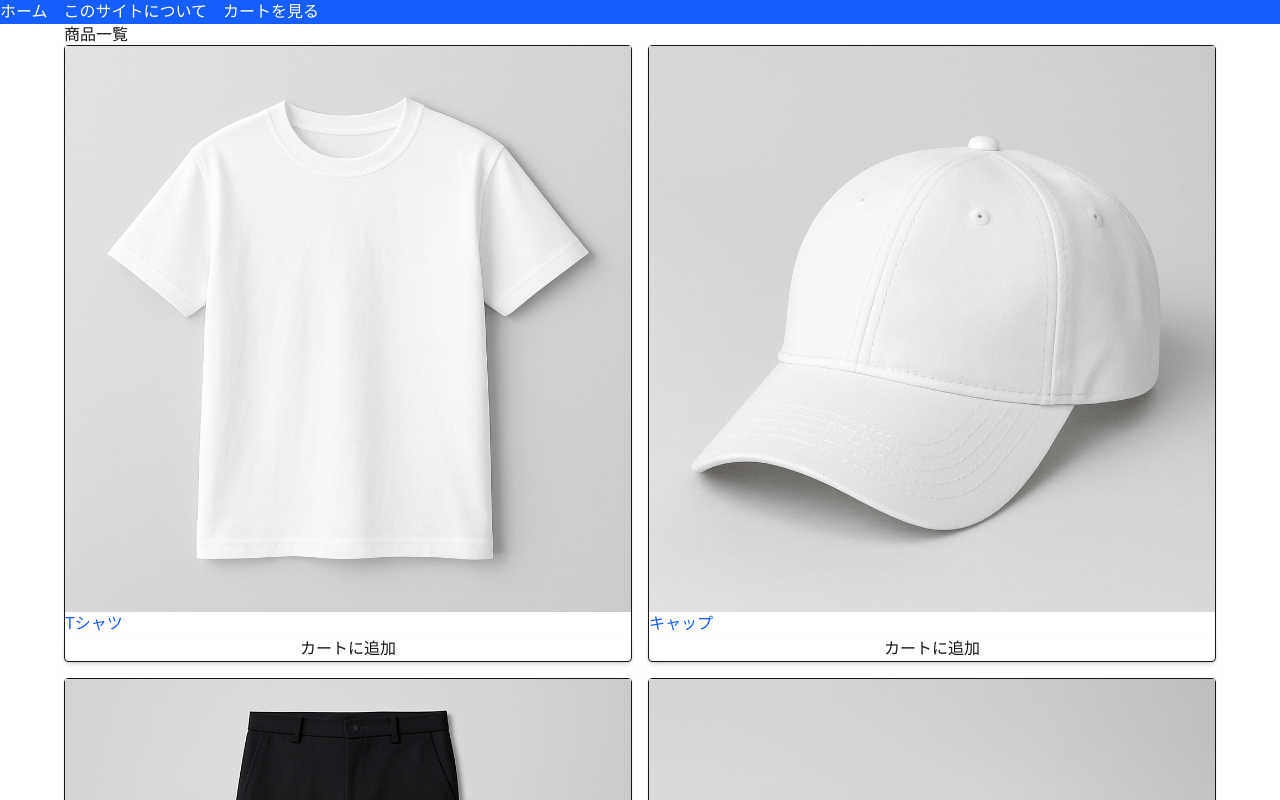
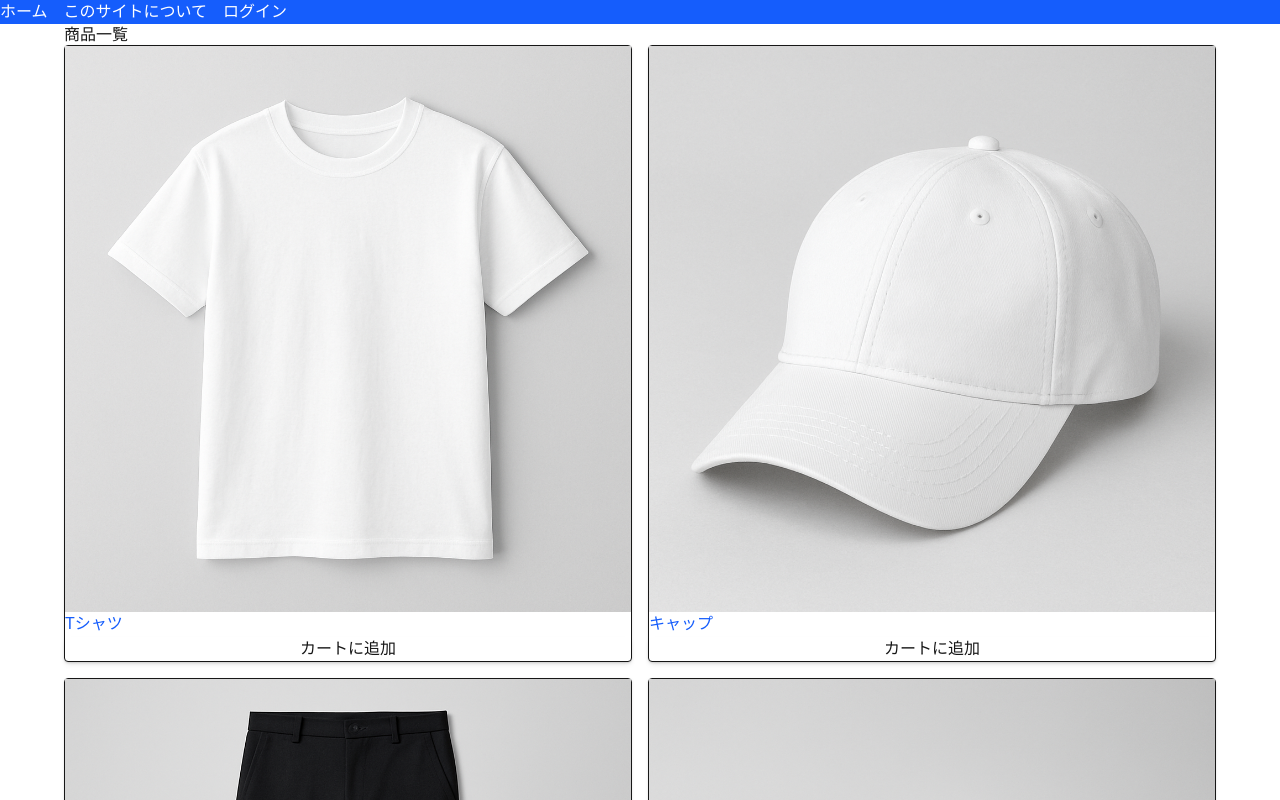
Before and after one commit to TakahiroKawai/shopping-site-nextjs, a Next.js app: page / in a window 1280 px wide. Shown: the top 800 px of the page. Built offline with nearby package versions, Linux system fonts and the light colour scheme; no server answers.

Commit message:
ログイン・ログアウト機能を追加

```diff
--- a/package.json
+++ b/package.json
@@ -10,6 +10,7 @@
   },
   "dependencies": {
     "next": "15.4.1",
+    "next-auth": "^4.24.11",
     "react": "19.1.0",
     "react-dom": "19.1.0"
   },
--- /dev/null
+++ b/src/app/api/auth/[...nextauth]/route.ts
@@ -0,0 +1,15 @@
+import NextAuth from "next-auth";
+import GitHubProvider from "next-auth/providers/github";
+
+// 本来はセキュリティのためにシークレットなどはソースコードに直接記述しないが今回は勉強用サイトとして動作しやすさを優先するためにソースコードに直接記述する
+const handler = NextAuth({
+  providers: [
+    GitHubProvider({
+      clientId: 'Iv23li6omrzhJETTKUxQ',
+      clientSecret: '664313a6d6cb9c8f146c0fa8ebf7291713bc9476',
+    }),
+  ],
+  secret: 'Qdl03y8W7kA6dGD1b4xATFwvXQDHk7DN2pdCsBuzFwU=',
+});
+
+export { handler as GET, handler as POST };
--- a/src/app/layout.tsx
+++ b/src/app/layout.tsx
@@ -1,7 +1,7 @@
 import type { Metadata } from "next";
 import { Geist, Geist_Mono } from "next/font/google";
+import ClientWrapper from '@/components/clientwrapper';
 import "./globals.css";
-import { CartProvider } from "@/context/cart";
 
 const geistSans = Geist({
   variable: "--font-geist-sans",
@@ -24,11 +24,9 @@ export default function RootLayout({
   children: React.ReactNode;
 }>) {
   return (
-    <html lang="en">
+    <html lang="ja">
       <body className={`${geistSans.variable} ${geistMono.variable} antialiased`}>
-        <CartProvider>
-          {children}
-        </CartProvider>
+        <ClientWrapper>{children}</ClientWrapper>
       </body>
     </html>
   );
--- /dev/null
+++ b/src/app/middleware.ts
@@ -0,0 +1,11 @@
+import { withAuth } from 'next-auth/middleware';
+
+export default withAuth({
+  pages: {
+    signIn: '/login',
+  },
+});
+
+export const config = {
+  matcher: ['/cart'],
+};
--- /dev/null
+++ b/src/components/authbutton.tsx
@@ -0,0 +1,13 @@
+'use client';
+
+import { signIn, signOut, useSession } from 'next-auth/react';
+
+export default function AuthButton() {
+  const { data: session } = useSession();
+
+  return session ? (
+    <button onClick={() => signOut()}>ログアウト</button>
+  ) : (
+    <button onClick={() => signIn()}>ログイン</button>
+  );
+}
--- /dev/null
+++ b/src/components/clientwrapper.tsx
@@ -0,0 +1,8 @@
+'use client';
+
+import { CartProvider } from '@/context/cart';
+import { SessionProvider } from "next-auth/react";
+
+export default function ClientWrapper({ children }: { children: React.ReactNode }) {
+  return <SessionProvider><CartProvider>{children}</CartProvider></SessionProvider>
+}
--- a/src/components/header.tsx
+++ b/src/components/header.tsx
@@ -1,12 +1,23 @@
+'use client';
+
+import AuthButton from '@/components/authbutton'
 import Link from 'next/link';
+import { useSession } from 'next-auth/react';
 
 export default function Header() {
+  const { data: session } = useSession();
+
   return (
     <header className="bg-blue-600 text-white p-4">
       <nav className="flex gap-4">
         <Link href="/" className="hover:underline">ホーム</Link>
         <Link href="/about" className="hover:underline">このサイトについて</Link>
-        <Link href="/cart" className="text-white">カートを見る</Link>
+        <AuthButton/>
+        {session && (
+          <Link href="/cart" className="text-blue-600 hover:underline">
+            カートを見る
+          </Link>
+        )}
       </nav>
     </header>
   );
```
Also changed, not shown: 1 other file (tests, documents, lock files or other folders).
